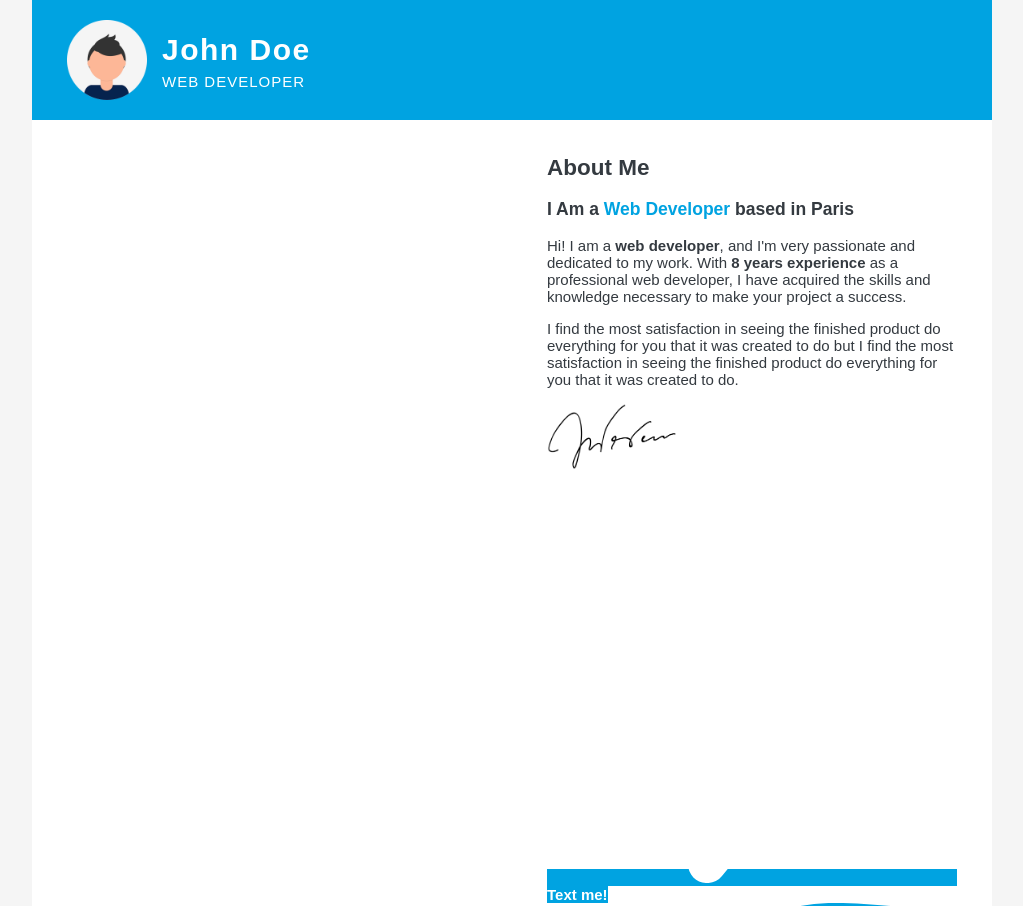
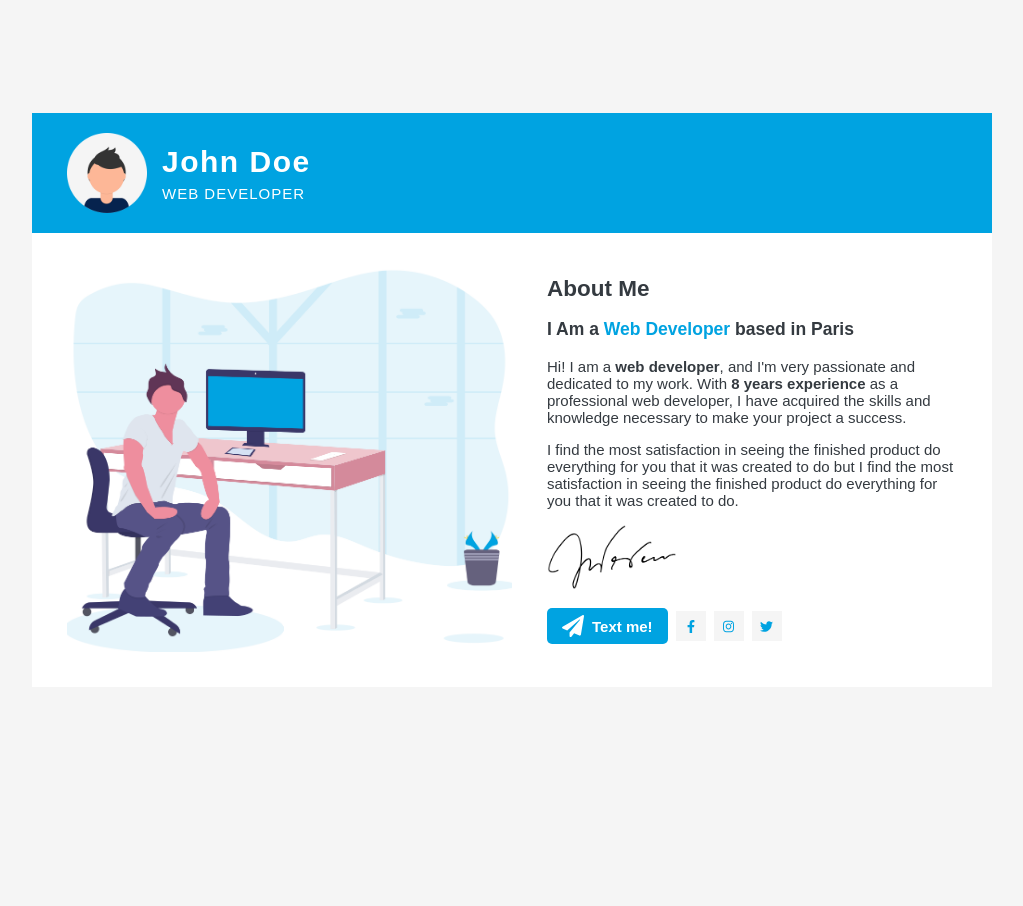
Before and after one commit to puter2/CodersLab-free-course, a plain HTML site: page CodersLab_HTML_CSS/03_CSS/04_Pozycjonowanie_elementow/04_Contact/index.html in a window 1280 px wide. Shown: the top 906 px of the page, without its empty margins (128-1151 px from the left). After the commit the page ends 800 px from the top, so only its background shows below. Drawn offline with Linux system fonts and the light colour scheme.

Commit message:
last tasts done

```diff
--- a/CodersLab_HTML_CSS/03_CSS/03_Tlo_jako_kolor/css/style.css
+++ b/CodersLab_HTML_CSS/03_CSS/03_Tlo_jako_kolor/css/style.css
@@ -3,9 +3,13 @@ body {
   font-size: 15px;
   font-family: sans-serif;
   /* Krok 1: Dodaj background-color */
+  background-color: rgb(245, 245, 245);
 }
 
 /* Krok 2: Stwórz selektor .header i dodaj odpowiedni background-color */
+.header {
+  background-color: rgb(0, 163, 225);
+}
 
 .header-profile {
   color: rgb(255, 255, 255);
@@ -21,6 +25,9 @@ body {
 }
 
 /* Krok 3: Stwórz selektor .info i dodaj odpowiedni background-color */
+.info {
+  background-color: rgb(255, 255, 255);
+}
 
 .info-headline span {
   color: rgb(0, 163, 225);
@@ -31,6 +38,10 @@ body {
   font-weight: 700;
   text-decoration: none;
   /* Krok 4: Dodaj background-color */
+  background-color: rgb(0, 163, 225);
 }
 
 /* Krok 5: Stwórz selektor .info-contact-social i dodaj odpowiedni background-color */
+.info-contact-social {
+  background-color: rgb(245,245,245);
+}
--- a/CodersLab_HTML_CSS/03_CSS/04_Pozycjonowanie_elementow/01_Body_i_card/css/style.css
+++ b/CodersLab_HTML_CSS/03_CSS/04_Pozycjonowanie_elementow/01_Body_i_card/css/style.css
@@ -4,10 +4,17 @@ body {
   font-family: sans-serif;
   background-color: rgb(245, 245, 245);
   /* Wyzerowanie marginesów */
+  margin: 0;
   /* Centrujący flexbox */
+  display: flex;
+  justify-content: center;
+  align-items: center;
 }
 
 /* Stwórz selektor .card i nastaw mu odpowiednią szerokość */
+.card {
+  width: 960px;
+}
 
 .header {
   background-color: rgb(0, 163, 225);
--- a/CodersLab_HTML_CSS/03_CSS/04_Pozycjonowanie_elementow/03_Info/css/style.css
+++ b/CodersLab_HTML_CSS/03_CSS/04_Pozycjonowanie_elementow/03_Info/css/style.css
@@ -47,19 +47,35 @@ body {
 .info {
   background-color: rgb(255, 255, 255);
   /* Dodaj odpowiednie właściwości */
+  display: flex;
+  align-items: center;
+  padding: 35px;
 }
 
 /* Stwórz selektor .info-picture i nadaj odpowiednie właściwości */
+.info-picture {
+  width: 50%;
+  margin-right: 35px;
+}
 
 /* Stwórz selektor .info-content i nadaj odpowiednie właściwości */
+.info-content {
+  width: 50%;
+}
 
 /* Stwórz selektor .info h2 i nadaj odpowiednie właściwości */
+.info h2{
+  margin: 0;
+}
 
 .info-headline span {
   color: rgb(0, 163, 225);
 }
 
 /* Stwórz selektor .info-signature i nadaj odpowiednie właściwości */
+.info-signature {
+  width: 130px;
+}
 
 .info-contact-btn {
   color: rgb(255, 255, 255);
--- a/CodersLab_HTML_CSS/03_CSS/04_Pozycjonowanie_elementow/04_Contact/css/style.css
+++ b/CodersLab_HTML_CSS/03_CSS/04_Pozycjonowanie_elementow/04_Contact/css/style.css
@@ -1,3 +1,8 @@
+html,
+body {
+  height: 100%;
+}
+
 body {
   color: rgb(52, 58, 64);
   font-size: 15px;
@@ -73,6 +78,11 @@ body {
 }
 
 /* Stwórz selektor .info-contact i nadaj mu odpowiednie właściwości */
+.info-contact {
+  display: flex;
+  align-items: center;
+  margin-top: 15px;
+}
 
 .info-contact-btn {
   color: rgb(255, 255, 255);
@@ -81,14 +91,34 @@ body {
   background-color: rgb(0, 163, 225);
 
   /* Dodaj odpowiednie właściwości */
+  display: flex;
+  justify-content: center;
+  align-items: center;
+  padding-top: 7px;
+  padding-bottom: 7px;
+  padding-left: 15px;
+  padding-right: 15px;
+  border-radius: 5px;
 }
 
 /* Stwórz selektor .info-contact-btn img i nadaj mu odpowiednie właściwości */
+.info-contact-btn img{
+  width: 22px;
+  margin-right: 8px;
+}
 
 .info-contact-social {
   background-color: rgb(245, 245, 245);
-
   /* Dodaj odpowiednie właściwości */
+  display: flex;
+  justify-content: center;
+  align-items: center;
+  width: 30px;
+  height: 30px;
+  margin-left: 8px;
 }
 
 /* Stwórz selektor .info-contact-social img i nadaj mu odpowiednie właściwości */
+.info-contact-social img {
+  height: 13px;
+}
--- a/CodersLab_HTML_CSS/03_CSS/05_Zaokraglenie_rogow_i_cien/css/style.css
+++ b/CodersLab_HTML_CSS/03_CSS/05_Zaokraglenie_rogow_i_cien/css/style.css
@@ -17,6 +17,7 @@ body {
 .card {
   width: 960px;
   /* Dodaj odpowiednie właściwości */
+  box-shadow: 0px 5px 20px 0px rgba(52, 58, 64, 0.06);
 }
 
 .header {
@@ -29,6 +30,8 @@ body {
   padding-right: 35px;
   padding-left: 35px;
   /* Dodaj odpowiednie właściwości */
+  border-top-left-radius: 12px;
+  border-top-right-radius: 12px;
 }
 
 .header-profile-img {
@@ -57,6 +60,8 @@ body {
   align-items: center;
   padding: 35px;
   /* Dodaj odpowiednie właściwości */
+  border-bottom-left-radius: 12px;
+  border-bottom-right-radius: 12px;
 }
 
 .info-picture {
@@ -99,6 +104,7 @@ body {
   padding-right: 15px;
   padding-left: 15px;
   /* Dodaj odpowiednie właściwości */
+  border-radius: 5px;
 }
 
 .info-contact-btn img {
@@ -115,6 +121,7 @@ body {
   height: 30px;
   margin-left: 8px;
   /* Dodaj odpowiednie właściwości */
+  border-radius: 50%;
 }
 
 .info-contact-social img {
```
Also changed, not shown: CodersLab_HTML_CSS/03_CSS/04_Pozycjonowanie_elementow/02_Header/css/style.css (+13 -0 lines).
